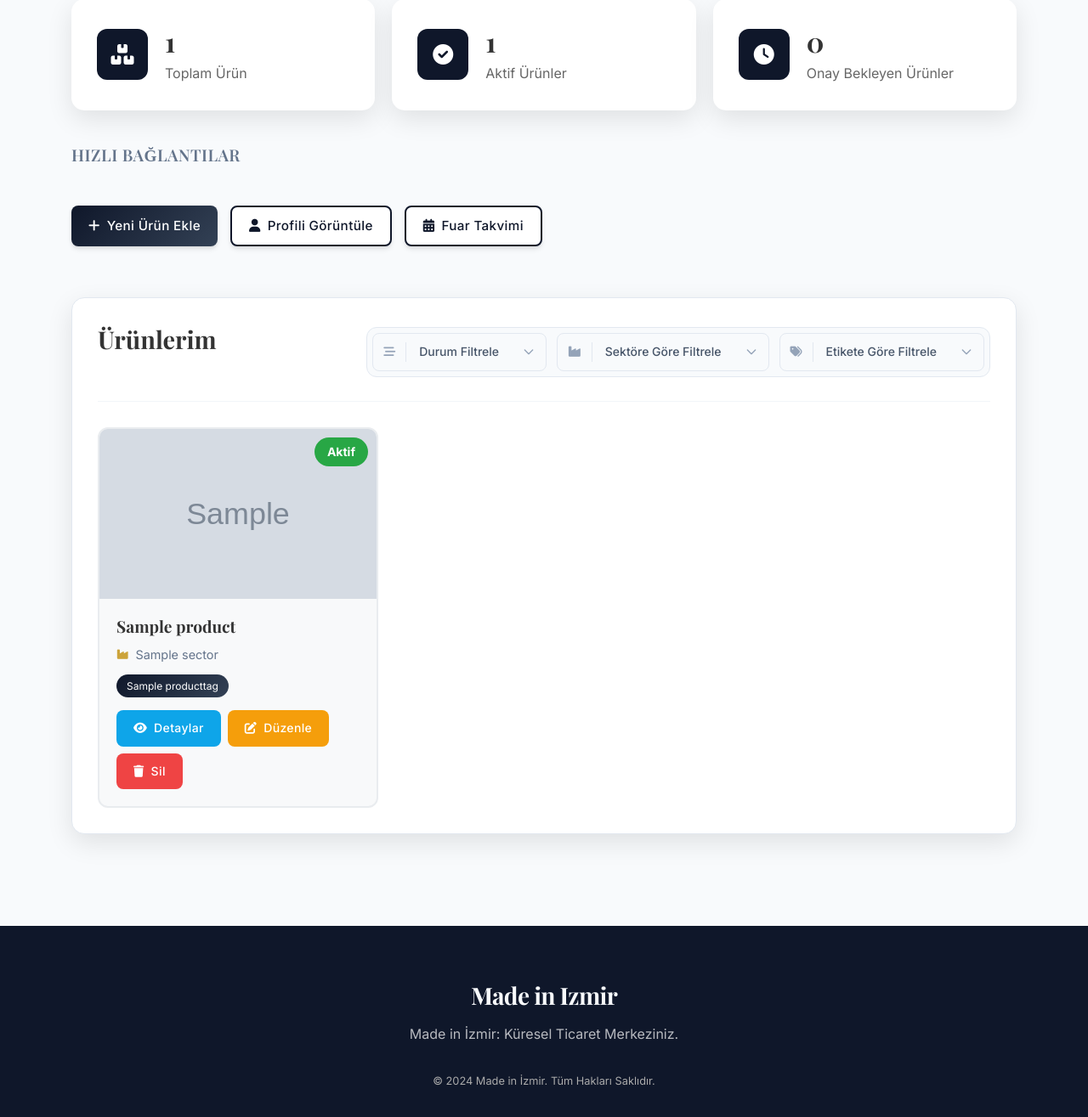
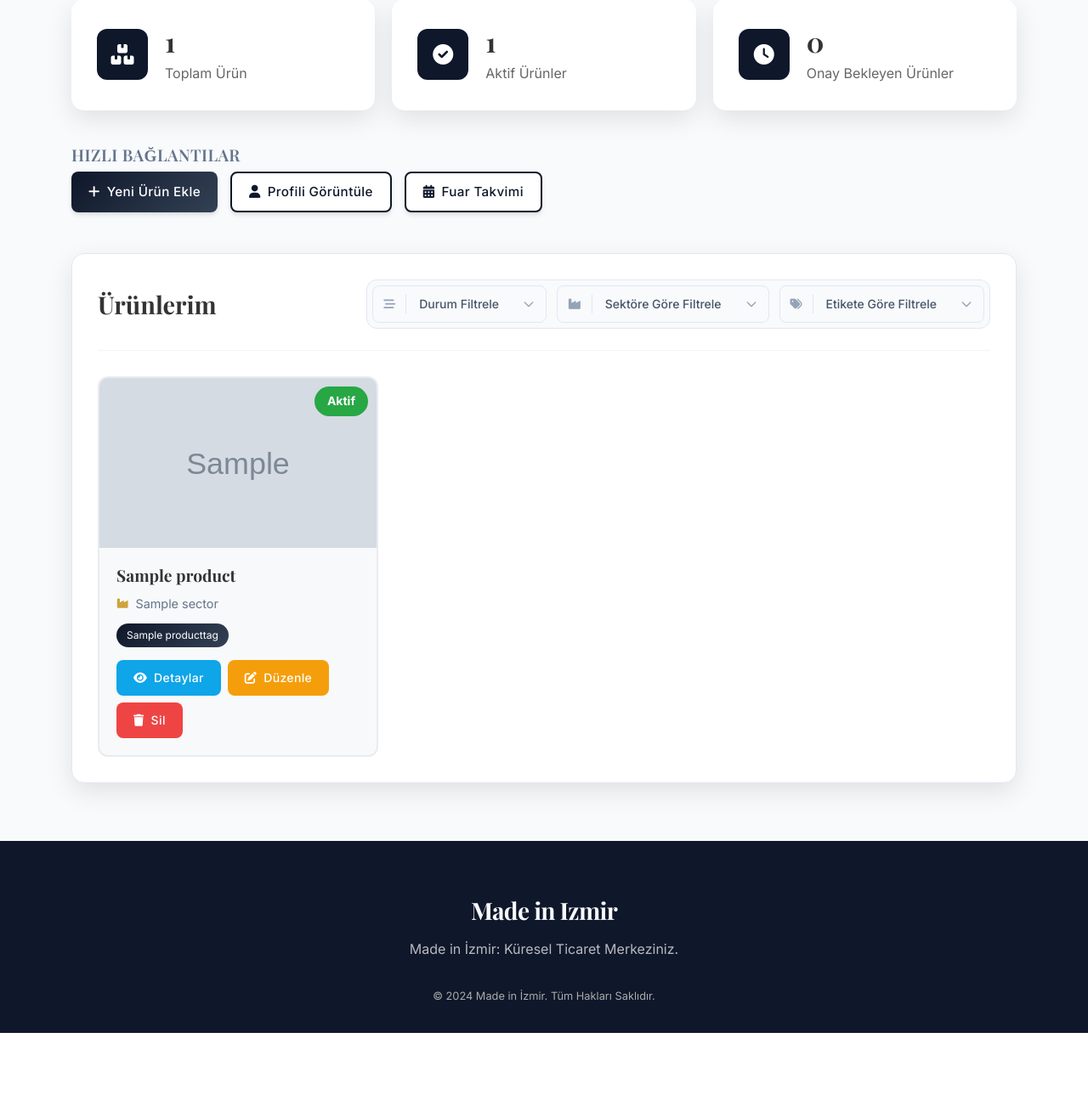
Before and after one commit to oecer/made-in-izmir, a Django app: page /dashboard/producer/ in a window 1280 px wide. Shown: the part 312-1627 px from the top of the page at 85% size. After the commit the page ends 1528 px from the top, so only its background shows below. Run offline with Django 5.2, Linux system fonts and the light colour scheme; a user stored in the database is signed in; tables that the repository leaves empty hold one stand-in row (values such as "Sample post"); grey boxes marked "Sample" are stand-in pictures.

Commit message:
feat: implement producer dashboard with product statistics, quick links, and filterable product listings.

```diff
--- a/main/templates/user_area/producer_dashboard.html
+++ b/main/templates/user_area/producer_dashboard.html
@@ -47,7 +47,7 @@
 </div>
 
 <!-- Secondary Actions (Quick Links) -->
-<div class="quick-links-title mb-5">
+<div class="quick-links-title mb-2">
     <h3 data-i18n="dashboard.quick_links" style="font-size: 1.2rem; color: #64748b; font-weight: 600; text-transform: uppercase; letter-spacing: 0.5px;">Hızlı Bağlantılar</h3>
 </div>
 <div class="dashboard-actions mb-5">
@@ -63,7 +63,7 @@
 </div>
 
 <!-- Products List -->
-<div class="products-section dashboard-card mb-5">
+<div class="products-section dashboard-card mb-2">
     <div class="section-title-area animate-fade-up">
         <h2 data-i18n="dashboard.my_products">Ürünlerim</h2>
         <div class="filter-toolbar">
@@ -267,15 +267,15 @@
         display: flex;
         gap: 15px;
         flex-wrap: wrap;
-        margin-bottom: 30px;
+        {% comment %} margin-bottom: 30px; {% endcomment %}
     }
 
     .products-section {
-        margin-top: 40px;
+        {% comment %} margin-top: 40px; {% endcomment %}
     }
 
     .products-section h2 {
-        margin-bottom: 30px;
+        {% comment %} margin-bottom: 30px; {% endcomment %}
         color: #333;
     }
 
@@ -385,7 +385,7 @@
     }
 
     .products-section {
-        margin-top: 60px;
+        {% comment %} margin-top: 60px; {% endcomment %}
     }
 
     /* Fix: Allow dropdowns to overflow the white card */
```
